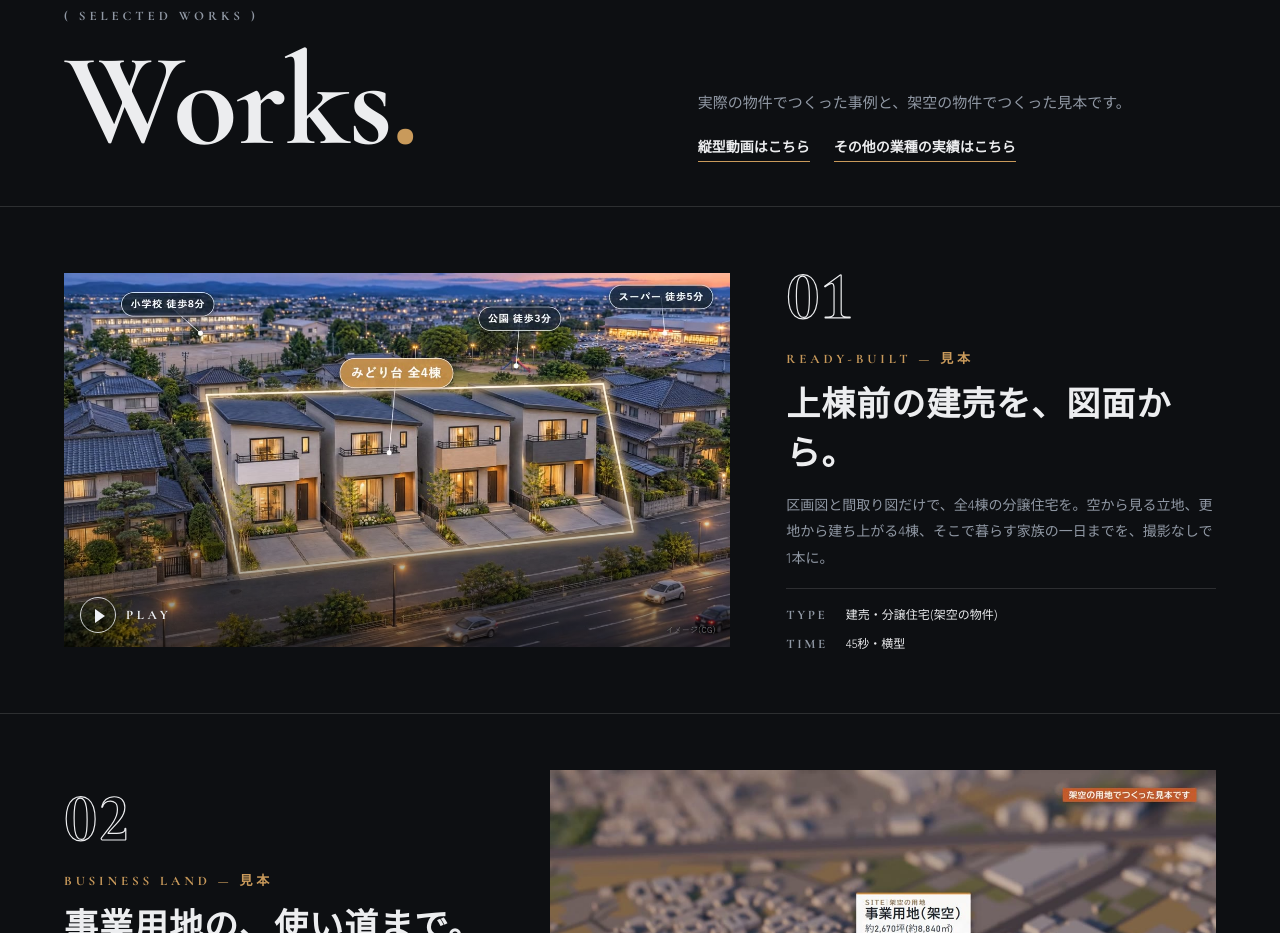
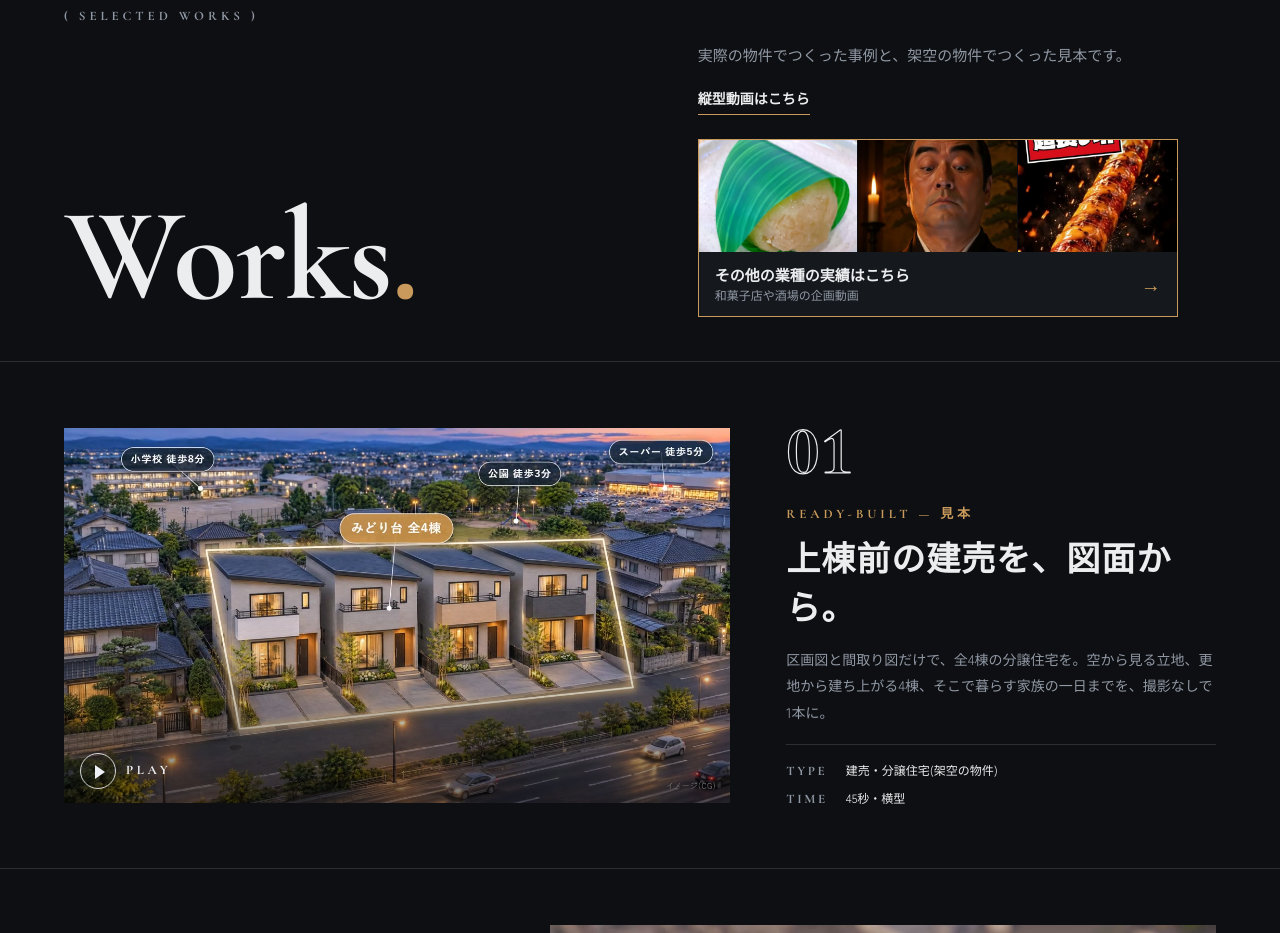
Before and after one commit to c8d8/c8d8.github.io, a plain HTML site: page index.html in a window 1280 px wide. Shown: the part 1780-2713 px from the top of the page. Drawn offline with nearby package versions, Linux system fonts and the light colour scheme; a web font is replaced by a local one.

Commit message:
トップの他業種リンクを写真つきカードに変更
Co-Authored-By: Claude Opus 5.5 <noreply@anthropic.com>

```diff
--- a/index.html
+++ b/index.html
@@ -67,6 +67,18 @@ body:before{content:"";position:fixed;inset:0;pointer-events:none;z-index:50;opa
 .jump a{font-size:14px;font-weight:700;color:var(--ink);border-bottom:1px solid var(--gold);padding-bottom:2px;transition:color .3s}
 .jump a:hover{color:var(--gold)}
 #shorts{scroll-margin-top:16px}
+.other{display:block;max-width:480px;margin-top:24px;background:var(--panel);border:1px solid var(--gold);overflow:hidden}
+.other .th{display:grid;grid-template-columns:repeat(3,1fr);gap:1px;height:112px;background:var(--paper)}
+.other img{display:block;width:100%;height:112px;object-fit:cover;transition:transform .6s cubic-bezier(.22,1,.36,1)}
+.other img:nth-child(2){object-position:50% 28%}
+.other img:nth-child(3){object-position:50% 34%}
+.other .tx{display:flex;justify-content:space-between;align-items:center;gap:16px;padding:12px 16px}
+.other b{display:block;font-size:15px;line-height:1.5;color:var(--ink)}
+.other small{display:block;font-size:12px;line-height:1.5;color:var(--mute)}
+.other i{font-style:normal;color:var(--gold);font-size:20px;line-height:1;transition:transform .3s}
+.other:hover img{transform:scale(1.04)}
+.other:hover i{transform:translateX(4px)}
+.other:focus-visible{outline:2px solid var(--ink);outline-offset:3px}
 .proj{display:grid;gap:22px;padding-top:56px;padding-bottom:56px;border-bottom:1px solid var(--rule)}
 @media(min-width:900px){.proj{grid-template-columns:1.55fr 1fr;gap:56px;align-items:center}.proj.rev{grid-template-columns:1fr 1.55fr}.proj.rev .media{order:2}}
 .media{position:relative;overflow:hidden;background:#0B111B;cursor:pointer}
@@ -197,7 +209,7 @@ footer{display:flex;justify-content:space-between;flex-wrap:wrap;gap:10px;paddin
   <div class="sh pad">
     <div class="no">( SELECTED WORKS )</div>
     <h2>Works<em>.</em></h2>
-    <div><p>実際の物件でつくった事例と、架空の物件でつくった見本です。</p><nav class="jump" aria-label="作品の移動先"><a href="#shorts">縦型動画はこちら</a><a href="produce/">その他の業種の実績はこちら</a></nav></div>
+    <div><p>実際の物件でつくった事例と、架空の物件でつくった見本です。</p><nav class="jump" aria-label="作品の移動先"><a href="#shorts">縦型動画はこちら</a></nav><a class="other" href="produce/"><span class="th"><img src="produce/media/mochi_close.jpg" alt="" loading="lazy"><img src="produce/media/ankoya.jpg" alt="" loading="lazy"><img src="produce/media/frank.jpg" alt="" loading="lazy"></span><span class="tx"><span><b>その他の業種の実績はこちら</b><small>和菓子店や酒場の企画動画</small></span><i aria-hidden="true">→</i></span></a></div>
   </div>
 
   <div class="proj pad">
```
